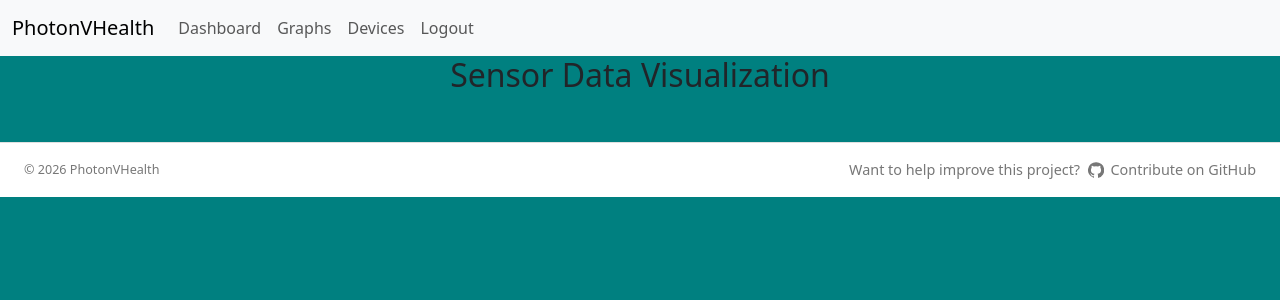
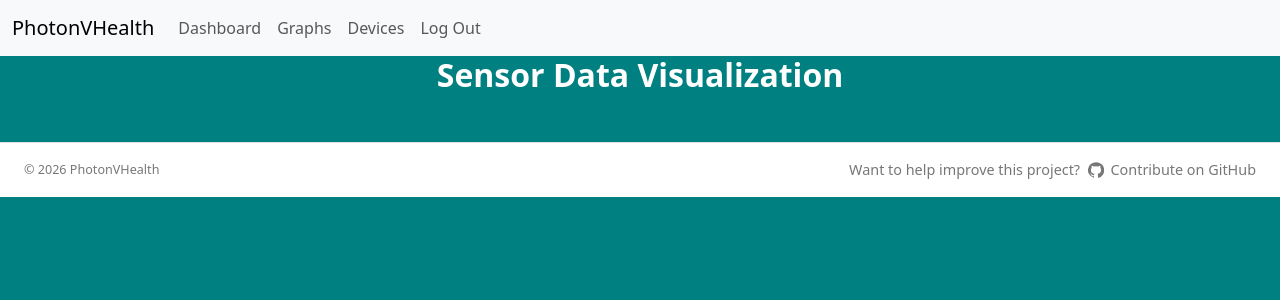
Before and after one commit to Skayyali3/PhotonVHealth, a Flask app: page /graphs in a window 1280 px wide. Shown: the top 300 px of the page. Run offline with Flask 3, Linux system fonts and the light colour scheme; the visitor is signed in with stand-in values (Sample User, id 1).

Commit message:
All page headers are alike

```diff
--- a/website/static/css/styles.css
+++ b/website/static/css/styles.css
@@ -1,5 +1,5 @@
 /*
-Base
+Base/Classes found in all pages
 */
 
 body {
@@ -57,6 +57,12 @@ body {
     }
 }
 
+.page-header {
+    color: white;
+    margin-bottom: 20px;
+    font-weight: bold;
+}
+
 /*
 Log in + Sign up Pages
 */
@@ -106,12 +112,6 @@ Dashboard
     margin: 30px auto;
 }
 
-#dashboard h2 {
-    color: white;
-    margin-bottom: 20px;
-    font-weight: bold;
-}
-
 #dashboard .card {
     width: 220px;
     border: none;
--- a/website/templates/base.html
+++ b/website/templates/base.html
@@ -33,7 +33,7 @@
                     </li>
 
                     <li class="nav-item">
-                        <a class="nav-link" href="/logout">Logout</a>
+                        <a class="nav-link" href="/logout">Log Out</a>
                     </li>
 
                     {% else %}
--- a/website/templates/dashboard.html
+++ b/website/templates/dashboard.html
@@ -5,7 +5,7 @@
 {% block content %}
 
 <div id="dashboard">
-    <h2>Live Data</h2>
+    <h2 class="page-header">Live Data</h2>
 
     <div class="card" id="power-card">
         <div class="card-body">
--- a/website/templates/devices.html
+++ b/website/templates/devices.html
@@ -3,5 +3,5 @@
 {% block title %}My Devices{% endblock %}
 
 {% block content %}
-<h2>My Devices</h2>
+<h2 class="page-header">My Devices</h2>
 {% endblock %}
--- a/website/templates/graphs.html
+++ b/website/templates/graphs.html
@@ -3,5 +3,5 @@
 {% block title %}Graphs{% endblock %}
 
 {% block content %}
-<h2>Sensor Data Visualization</h2>
+<h2 class="page-header">Sensor Data Visualization</h2>
 {% endblock %}
--- a/website/templates/login.html
+++ b/website/templates/login.html
@@ -2,7 +2,7 @@
 {% block title %}Log in{% endblock %}
 
 {% block content %}
-<h2>Log in</h2>
+<h2 class="page-header">Log in</h2>
 
 <div class="form-container">
   <form action="/login" method="post" id="login-form">
--- a/website/templates/signup.html
+++ b/website/templates/signup.html
@@ -2,7 +2,7 @@
 {% block title %}Sign Up{% endblock %}
 
 {% block content %}
-<h2>Create account</h2>
+<h2 class="page-header">Create account</h2>
 
 <div class="form-container">
   <form action="/signup" method="post" id="signup-form">
```
